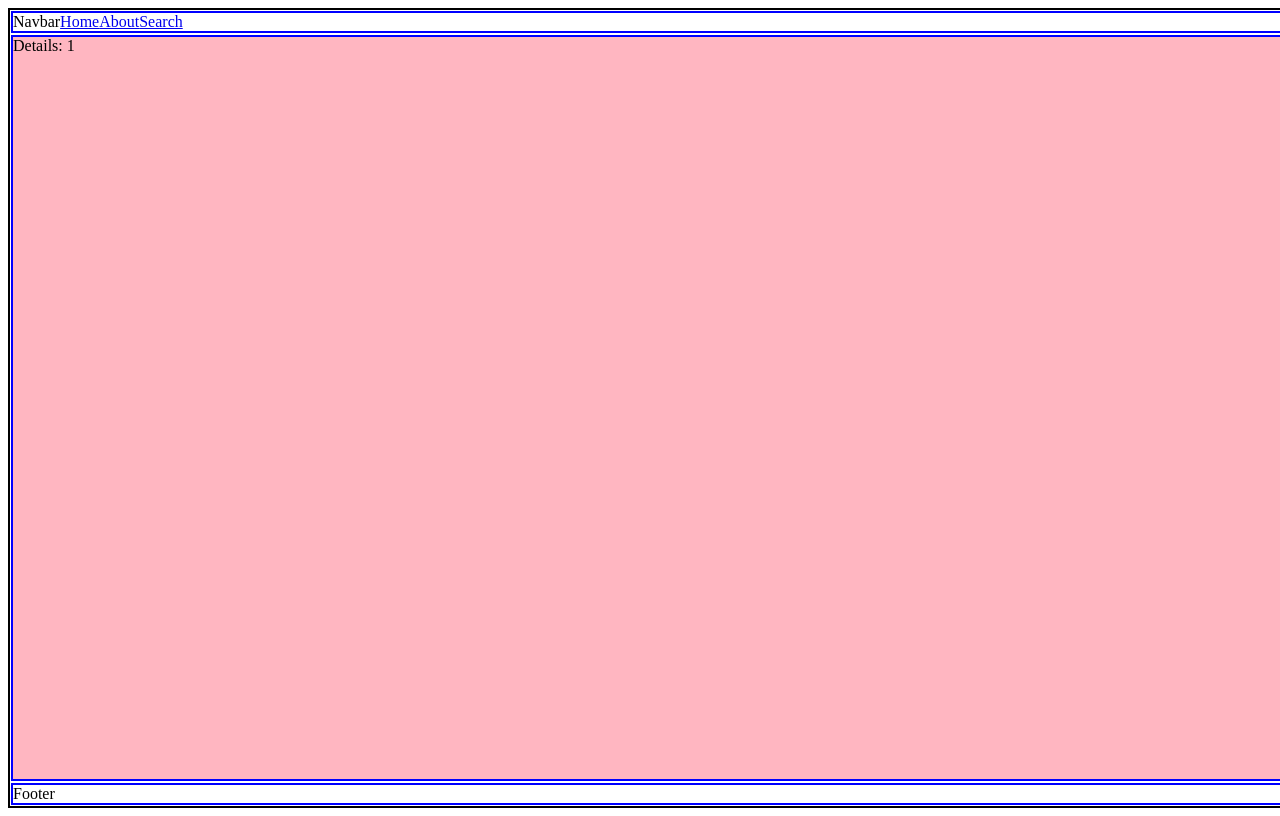
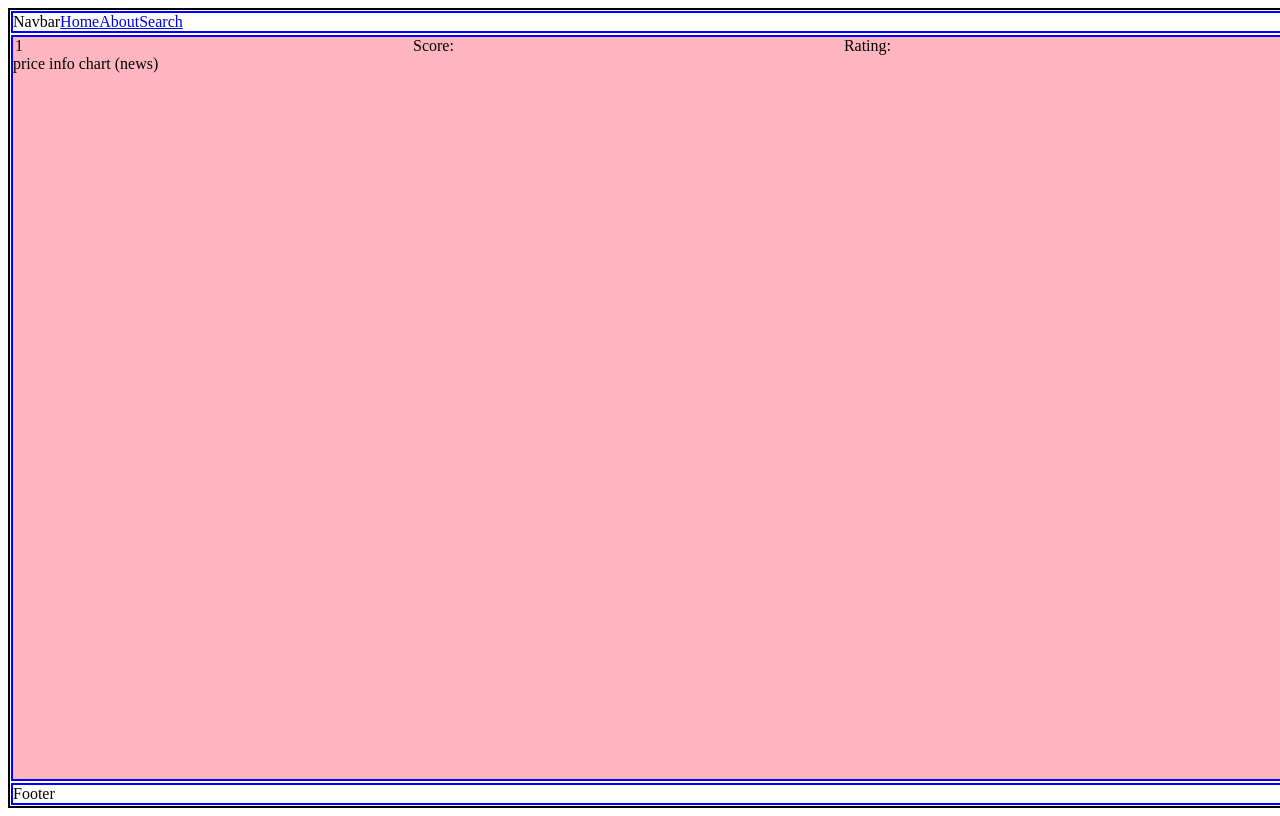
Before and after one commit to djclayton21/vschool-assignments, a React (Create React App) app in the folder Projects/stockmarket-react-api/: page /details/1 in a window 1280 px wide. Built offline with nearby package versions, Linux system fonts and the light colour scheme; no server answers.

Commit message:
details setup, axios calls, rating bar

```diff
--- a/Projects/stockmarket-react-api/src/App.js
+++ b/Projects/stockmarket-react-api/src/App.js
@@ -14,7 +14,6 @@ import { withStockData } from './context/StockDataProvider';
 class App extends Component {
     componentDidMount(){
         this.props.getSearchList()
-        // this.props.getCurrentPrice()
     }
 
 
@@ -25,8 +24,9 @@ class App extends Component {
                 <Switch>
                     <Route exact path='/' component= {Home}/>
                     <Route path='/about' component={About}/>
+                    {/* add path to search for history */}
                     <Route path='/search' component={SearchPage}/>
-                    <Route path='/details/:ticker' render={rProps => <StockDetails {...rProps} />}/>
+                    <Route path='/details/:symbol' render={rProps => <StockDetails {...rProps} />}/>
                 </Switch>
                 <Footer />
             </div>
--- a/Projects/stockmarket-react-api/src/components/assets/simple-stock/SimpleStock.js
+++ b/Projects/stockmarket-react-api/src/components/assets/simple-stock/SimpleStock.js
@@ -1,14 +1,17 @@
 import React from 'react'
+import { Link } from 'react-router-dom'
 import './style.css'
 
 const SimpleStock = (props) => {
-    const {name, ticker, price} = props
+    const {name, symbol, price} = props
     return (
-        <div className= 'simple'>
-            <span>{ticker}</span>
-            <span>{name}</span>
-            <span>{price}</span>
-        </div>
+        <Link to= {`/details/${symbol}`} >
+            <div className= 'simple'>
+                <span>{symbol}</span>
+                <span>{name}</span>
+                <span>{price}</span>
+            </div>
+        </Link>
     );
 }
 
--- /dev/null
+++ b/Projects/stockmarket-react-api/src/components/details/RatingHeader.js
@@ -0,0 +1,15 @@
+import React from 'react';
+
+const RatingHeader = (props) => {
+    const { symbol, rating: { score, rating, recommendation } } = props
+    return (
+        <div className="detail-rating">
+            <span>{symbol}</span>
+            <span>Score: {score}</span>
+            <span>Rating: {rating}</span>
+            <span>{recommendation}</span>
+        </div>
+     );
+}
+
+export default RatingHeader;
--- a/Projects/stockmarket-react-api/src/components/details/StockDetails.js
+++ b/Projects/stockmarket-react-api/src/components/details/StockDetails.js
@@ -1,12 +1,64 @@
-import React from 'react';
+import React, { Component } from 'react';
+import axios from 'axios'
 import './style.css'
+import RatingHeader from './RatingHeader';
+import StockProfile from './StockPofile';
 
-const StockDetails = (props) => {
-    return (
-        <div className="stock-details">
-            Details: {props.match.params.ticker}
-        </div>
-     );
+
+ class StockDetails extends Component{
+
+     constructor(){
+         super()
+         this.state = {
+            profile: {},
+            priceHistory: [],
+            rating: {}
+         }
+        }
+
+        componentDidMount(){
+            const { symbol } = this.props.match.params
+            this.getStockRatings(symbol)
+            this.getStockProfile(symbol)
+            this.getStockPriceHistory(symbol)
+        }
+
+        getStockProfile = (stockSymbol) => {
+            axios.get(`https://financialmodelingprep.com/api/v3/company/profile/${stockSymbol}`)
+                .then(response => {
+                    this.setState({profile: response.data.profile})
+                })
+                .catch(error => console.log(error))
+        }
+
+        getStockPriceHistory = (stockSymbol) => {
+            axios.get(`https://financialmodelingprep.com/api/v3/historical-price-full/${stockSymbol}`)
+                .then(response => {
+                    this.setState({priceHistory: response.data.historical})
+                })
+                .catch(error => console.log(error))
+        }
+
+        getStockRatings = (stockSymbol) => {
+            axios.get(`https://financialmodelingprep.com/api/v3/company/rating/${stockSymbol}`)
+                .then(response => {
+                    this.setState({rating: response.data.rating})
+                })
+                .catch(error => console.log(error))
+        }
+
+        render(){
+        const { symbol } = this.props.match.params
+        return (
+            <div className="stock-details">
+                <RatingHeader symbol = {symbol} rating = {this.state.rating}/>
+                <StockProfile symbol = {symbol} profile = {this.state.profile}/>
+                price info
+                chart
+                (news)
+            </div>
+        );
+    }
 }
 
 export default StockDetails;
--- /dev/null
+++ b/Projects/stockmarket-react-api/src/components/details/StockPofile.js
@@ -0,0 +1,12 @@
+import React from 'react';
+
+const StockProfile = (props) => {
+    console.log(props)
+    return (
+        <div className="detail-profile">
+
+        </div>
+    );
+}
+
+export default StockProfile;
--- a/Projects/stockmarket-react-api/src/components/details/style.css
+++ b/Projects/stockmarket-react-api/src/components/details/style.css
@@ -3,3 +3,9 @@
     margin: 1px;
     background: lightpink;
 }
+
+.detail-rating {
+    display: flex;
+    justify-content: space-between;
+    padding: 0 2px;
+}
--- a/Projects/stockmarket-react-api/src/components/home/MarketOverview.js
+++ b/Projects/stockmarket-react-api/src/components/home/MarketOverview.js
@@ -3,13 +3,13 @@ import SimpleStock from '../assets/simple-stock/SimpleStock.js'
 
 const MarketOverview = (props) => {
     const { indexes } = props
-
     const mappedIndexes = indexes.map(index => (
+        //change to more info component
         <SimpleStock
-            ticker={index.ticker}
+            symbol={index.ticker}
             name={index.indexName}
             price={index.price}
-            key={index.ticker}
+            key={`overview-${index.ticker}`}
         />
     ))
 
--- a/Projects/stockmarket-react-api/src/components/home/StockGroup.js
+++ b/Projects/stockmarket-react-api/src/components/home/StockGroup.js
@@ -3,15 +3,12 @@ import SimpleStock from '../assets/simple-stock/SimpleStock.js'
 
 const StockGroup = (props) => {
     const { stocks } = props
-
     const mappedStocks = stocks.map(stock => (
         <SimpleStock
-            ticker={stock.ticker}
+            symbol={stock.ticker}
             name={stock.companyName}
             price={stock.price}
-            change={stock.changes}
-            changePercent= {stock.changesPercentage}
-            key={stock.ticker} />))
+            key={`${props.title}-${stock.ticker}`} />))
 
     return (
         <section className = 'stock-group'>
--- a/Projects/stockmarket-react-api/src/components/search/SearchPage.js
+++ b/Projects/stockmarket-react-api/src/components/search/SearchPage.js
@@ -25,16 +25,6 @@ class SearchPage extends Component {
         //get matching stocks
         const searchResults = this.searchStocks(search);
 
-        //add current price and calcs
-        // const fullResults = searchResults.forEach(stock => {
-        //     console.log(stock)
-        //     const match = this.props.currentPrices.find(price => (
-        //         price.symbol === stock.symbol
-        //     ))
-        //     console.log(match)
-
-        // })
-        // console.dir(fullResults)
         //break array into pages
         const pagedSearchResults = {}
         const pageCount = Math.ceil(searchResults.length / resultsPerPage);
@@ -82,11 +72,11 @@ class SearchPage extends Component {
 
         let mappedStocks = []
 
-        if (resultCount > 0) {
+        if (resultCount) {
             mappedStocks = stocksToDisplay.map(stock => (
                 <SimpleStock
                     name= {stock.name}
-                    ticker= {stock.symbol}
+                    symbol= {stock.symbol}
                     price= {stock.price}
                     key= {stock.symbol}
                 />
```
Also changed, not shown: Projects/stockmarket-react-api/src/components/assets/list/SimpleList.js (deleted, +0 -8 lines), Projects/stockmarket-react-api/src/context/StockDataProvider.js (+0 -11 lines), Projects/stockmarket-react-api/src/components/assets/list/style.css (deleted).
